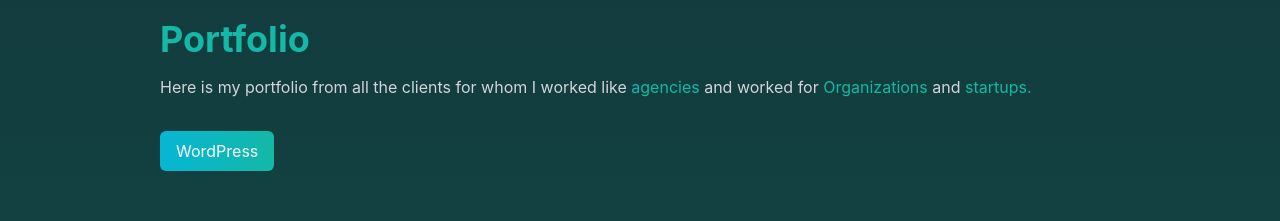
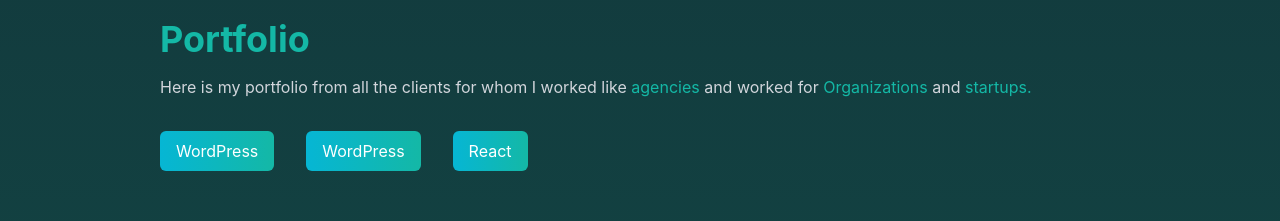
Before and after one commit to MDR394/mdr, a Next.js app: page / in a window 1280 px wide. Shown: the part 1800-2021 px from the top of the page. Built offline with nearby package versions, Linux system fonts and the light colour scheme.

Commit message:
tabs error detect

```diff
--- a/components/Tabs.jsx
+++ b/components/Tabs.jsx
@@ -10,8 +10,8 @@
             <section className=''>
               <div className='py-5'>
               <button className='bg-gradient-to-r from-cyan-500 to-teal-500 text-white px-4 py-2 rounded-md' onClick={() => setId("all")}>WordPress</button>
-                {/* <button className='bg-gradient-to-r from-cyan-500 to-teal-500 text-white px-4 py-2 rounded-md ml-8' onClick={() => setId("wordpress")}>WordPress</button>
-                <button className='bg-gradient-to-r from-cyan-500 to-teal-500 text-white px-4 py-2 rounded-md ml-8' onClick={() => setId("react")}>React</button> */}
+                <button className='bg-gradient-to-r from-cyan-500 to-teal-500 text-white px-4 py-2 rounded-md ml-8' onClick={() => setId("wordpress")}>WordPress</button>
+                <button className='bg-gradient-to-r from-cyan-500 to-teal-500 text-white px-4 py-2 rounded-md ml-8' onClick={() => setId("react")}>React</button>
               </div>
             </section>
             <div className="py-10">
```
